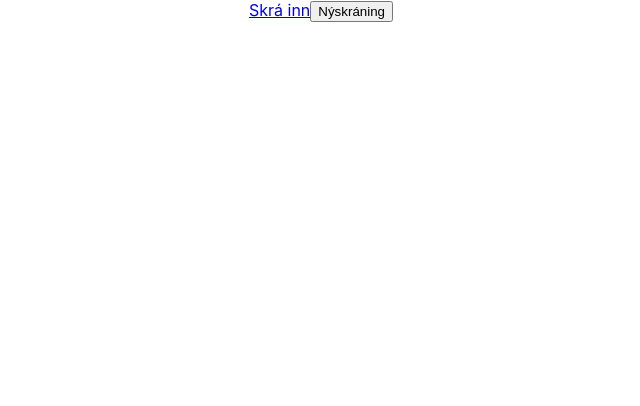
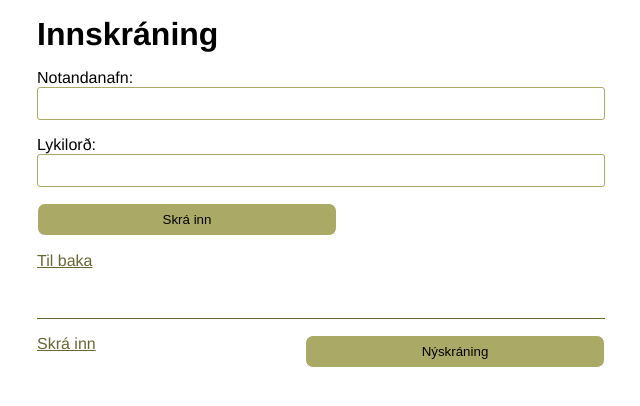
Before and after one commit to karirogg/vef2-2022-v4, a React (Create React App) app: page /login in a window 1280 px wide. Before the commit this address had no page. Shown: the top 406 px of the page, without its empty margins (319-959 px from the left). Built offline with nearby package versions, Linux system fonts and the light colour scheme.

Commit message:
Fully functioal version

```diff
--- a/src/App.css
+++ b/src/App.css
@@ -1,38 +1,183 @@
-.App {
-  text-align: center;
+html {
+  box-sizing: border-box;
 }
 
-.App-logo {
-  height: 40vmin;
-  pointer-events: none;
+*,
+*::before,
+*::after {
+  box-sizing: inherit;
+  margin: 0;
+  padding: 0;
 }
 
-@media (prefers-reduced-motion: no-preference) {
-  .App-logo {
-    animation: App-logo-spin infinite 20s linear;
-  }
+:root {
+  --fonts: Helvetica, Arial, sans-serif;
+  --color-white: #eee;
+  --color-accent: #aa6;
+  --color-accent-dark: #663;
+  --color-accent-light: #cc8;
 }
 
-.App-header {
-  background-color: #282c34;
-  min-height: 100vh;
+.App {
+  font-family: var(--fonts);
+  font-size: 16px;
+  margin: 0 auto;
+  max-width: 600px;
+  padding: 1rem;
+}
+
+h1,
+h2,
+h3 {
+  margin-bottom: 1rem;
+}
+
+a {
+  color: var(--color-accent-dark);
+}
+
+section {
+  margin-bottom: 1rem;
+}
+
+/** FORM **/
+
+.form {
   display: flex;
   flex-direction: column;
-  align-items: center;
-  justify-content: center;
-  font-size: calc(10px + 2vmin);
-  color: white;
+  margin-bottom: 1rem;
 }
 
-.App-link {
-  color: #61dafb;
+.field {
+  display: flex;
+  flex-direction: column;
+  margin-bottom: 1rem;
+  width: 100%;
 }
 
-@keyframes App-logo-spin {
-  from {
-    transform: rotate(0deg);
-  }
-  to {
-    transform: rotate(360deg);
-  }
+.field label {
+  font-size: 1rem;
 }
+
+.field input,
+.field textarea {
+  border: 1px solid var(--color-accent);
+  border-radius: 3px;
+  flex: 1;
+  padding: 8px;
+  width: 100%;
+}
+
+.field--textarea {
+  align-items: flex-start;
+}
+
+.field textarea {
+  flex: 1;
+  min-height: 6rem;
+}
+
+.field--invalid input,
+.field--invalid textarea {
+  background-color: var(--color-accent-light);
+  border-color: var(--color-accent);
+}
+
+.button {
+  background-color: var(--color-accent);
+  border: 1px solid #fff;
+  border-radius: 8px;
+  max-width: 300px;
+  padding: 0.5rem;
+  transition: background-color ease-in 200ms, color ease-in 200ms;
+  width: 100%;
+}
+
+.button:hover {
+  background-color: var(--color-accent-dark);
+  color: var(--color-white);
+}
+
+.button--margin {
+  margin-top: 1rem;
+}
+
+.button--large {
+  font-size: 2rem;
+}
+
+.errors {
+  margin-bottom: 2rem;
+  margin-top: 1rem;
+}
+
+.errors__title {
+  font-size: 1rem;
+  margin-top: 1rem;
+}
+
+/** VIÐBURÐIR **/
+
+.events {
+  margin-bottom: 2rem;
+}
+
+.events__event {
+  margin-bottom: 1rem;
+}
+
+.events__eventLink {
+  font-weight: bold;
+}
+
+.events__eventDescription {
+  display: block;
+  font-style: italic;
+}
+
+/** VIÐBURÐUR **/
+.event__info,
+.event__registered {
+  margin-bottom: 2rem;
+}
+
+.event__title {
+  font-size: 2rem;
+}
+
+.event__subtitle {
+  font-size: 1.5rem;
+}
+
+.event__registeredItem {
+  margin-bottom: 1rem;
+}
+
+.event__registeredName {
+  font-weight: bold;
+}
+
+.event__registeredComment {
+  display: block;
+  font-style: italic;
+}
+
+/** LINKUR **/
+.link {
+  margin-top: 1rem;
+}
+
+/** USER **/
+
+.user {
+  border-top: 1px solid var(--color-accent-dark);
+  display: flex;
+  justify-content: space-between;
+  flex-direction: row;
+  margin-top: 3rem;
+  padding-top: 1rem;
+}
+
+.user__loggedin {
+  margin-bottom: 0.5rem;
+}
--- a/src/App.js
+++ b/src/App.js
@@ -1,20 +1,13 @@
 import { useState } from 'react';
-import { Route, Routes } from 'react-router-dom';
 import './App.css';
-import { Event } from './components/Event';
-import { Events } from './components/Events';
-import { Login } from './components/Login';
+import { Layout } from './components/Layout';
 
 function App() {
   const [loggedIn, setLoggedIn] = useState(false);
 
   return (
     <div className="App">
-      <Routes>
-        <Route path="/" element={<Events />} />
-        <Route path="/events/:id" element={<Event loggedIn={loggedIn} />} />
-      </Routes>
-      <Login loggedIn={loggedIn} setLoggedIn={setLoggedIn} />
+      <Layout loggedIn={loggedIn} setLoggedIn={setLoggedIn} />
     </div>
   );
 }
--- a/src/components/Button.jsx
+++ b/src/components/Button.jsx
@@ -1,3 +1,7 @@
 export function Button({ children, onClick }) {
-  return <button onClick={onClick}>{children}</button>;
+  return (
+    <button className="button" onClick={onClick}>
+      {children}
+    </button>
+  );
 }
--- a/src/components/Event.jsx
+++ b/src/components/Event.jsx
@@ -1,55 +1,73 @@
 import React, { useEffect, useState } from 'react';
+import { Link, useParams } from 'react-router-dom';
+import { Button } from './Button';
 
 export function Event({ loggedIn }) {
   const [comment, setComment] = useState('');
   const [registrations, setRegistrations] = useState([]);
+  const [isRegistered, setIsRegistered] = useState(false);
   const [event, setEvent] = useState({});
+  const [loading, setLoading] = useState();
 
-  //const { id: eventID } = useParams();
+  const { id: eventID } = useParams();
 
   useEffect(() => {
     async function fetchData() {
-      const result = await fetch(`https://vef2-v3-kari.herokuapp.com/events/1`);
+      setLoading(true);
+      const result = await fetch(
+        `https://vef2-v3-kari.herokuapp.com/events/${eventID}`
+      );
 
       const { event, registrations } = await result.json();
 
-      console.log(event);
+      setLoading(false);
       setEvent(event);
       setRegistrations(registrations);
     }
 
     fetchData();
-  }, []);
+  }, [eventID]);
 
   const submitRegistration = (e) => {
     e.preventDefault();
-    setRegistrations([...registrations, { name: 'Admin', comment: comment }]);
+    setRegistrations([...registrations, { name: 'test', comment: comment }]);
     setComment('');
+    setIsRegistered(true);
   };
 
   return (
     <div>
-      <h1>{event.name}</h1>
-      <ul>
+      {loading && <p>Sækir gögn...</p>}
+      <h1 className="event__title">{event.name}</h1>
+      <div className="event__info">
+        <p>{event.description}</p>
+        <p>
+          Viðburður búinn til: {event.created} af {event.creator}
+        </p>
+      </div>
+      <ul className="event__registered">
         {registrations.map((registration, i) => (
-          <li key={i}>
-            <p>{registration.name}</p>
-            <p>{registration.comment}</p>
+          <li className="registered__item" key={i}>
+            <p className="event__registeredName">{registration.name}</p>
+            <p className="event__registeredComment">{registration.comment}</p>
           </li>
         ))}
       </ul>
-      {loggedIn && (
+      {loggedIn && !isRegistered && (
         <form onSubmit={submitRegistration}>
-          <label>
-            Athugasemd:
+          <div className="field">
+            <label>Athugasemd:</label>
             <input
               value={comment}
               onChange={(e) => setComment(e.target.value)}
             />
-          </label>
-          <button>Skrá á viðburð</button>
+          </div>
+          <Button>Skrá á viðburð</Button>
         </form>
       )}
+      <Link to={-1}>
+        <p className="link">Til baka</p>
+      </Link>
     </div>
   );
 }
--- a/src/components/Events.jsx
+++ b/src/components/Events.jsx
@@ -1,14 +1,18 @@
 import React, { useEffect, useState } from 'react';
+import { Link } from 'react-router-dom';
 
 export function Events() {
   const [events, setEvents] = useState([]);
+  const [loading, setLoading] = useState(false);
 
   useEffect(() => {
     async function fetchData() {
+      setLoading(true);
       const result = await fetch('https://vef2-v3-kari.herokuapp.com/events/');
 
       const events = await result.json();
 
+      setLoading(false);
       setEvents(events);
     }
 
@@ -17,9 +21,16 @@ export function Events() {
 
   return (
     <div>
-      <ul>
+      <h1>Viðburðasíðan</h1>
+      {loading && <p>Sækir gögn...</p>}
+      <ul className="events">
         {events.map((event) => (
-          <li key={event.id}>{event.name}</li>
+          <li className="events__event" key={event.id}>
+            <Link className="events__eventLink" to={`events/${event.id}`}>
+              {event.name}
+            </Link>
+            <p className="events__eventDescription">{event.description}</p>
+          </li>
         ))}
       </ul>
     </div>
--- a/src/components/Layout.jsx
+++ b/src/components/Layout.jsx
@@ -0,0 +1,19 @@
+import React from 'react';
+import { Route, Routes } from 'react-router-dom';
+import { Event } from './Event';
+import { Events } from './Events';
+import { Login } from './Login';
+import { LoginForm } from './LoginForm';
+
+export function Layout({ loggedIn, setLoggedIn }) {
+  return (
+    <React.Fragment>
+      <Routes>
+        <Route path="/" element={<Events />} />
+        <Route path="/events/:id" element={<Event loggedIn={loggedIn} />} />
+        <Route path="/login" element={<LoginForm />} />
+      </Routes>
+      <Login loggedIn={loggedIn} setLoggedIn={setLoggedIn} />
+    </React.Fragment>
+  );
+}
--- a/src/components/Login.jsx
+++ b/src/components/Login.jsx
@@ -4,18 +4,18 @@ import { Button } from './Button';
 
 export const Login = ({ loggedIn, setLoggedIn }) => {
   return (
-    <React.Fragment>
+    <div className="user">
       {loggedIn ? (
-        <div>
-          <p>Skráð/ur inn sem: Admin</p>
+        <React.Fragment>
+          <p className="user__loggedIn">Skráð/ur inn sem: test</p>
           <Button onClick={() => setLoggedIn(false)}>Útskráning</Button>
-        </div>
+        </React.Fragment>
       ) : (
-        <div>
+        <React.Fragment>
           <Link to="/login">Skrá inn</Link>
           <Button onClick={() => setLoggedIn(true)}>Nýskráning</Button>
-        </div>
+        </React.Fragment>
       )}
-    </React.Fragment>
+    </div>
   );
 };
--- /dev/null
+++ b/src/components/LoginForm.jsx
@@ -0,0 +1,36 @@
+import { useState } from 'react';
+import { Link } from 'react-router-dom';
+import { Button } from './Button';
+
+export function LoginForm() {
+  const [username, setUsername] = useState('');
+  const [password, setPassword] = useState('');
+
+  return (
+    <div>
+      <h1>Innskráning</h1>
+      <form onSubmit={(e) => e.preventDefault()}>
+        <div className="field">
+          <label>Notandanafn:</label>
+          <input
+            type="text"
+            value={username}
+            onChange={(e) => setUsername(e.target.value)}
+          />
+        </div>
+        <div className="field">
+          <label>Lykilorð:</label>
+          <input
+            type="password"
+            value={password}
+            onChange={(e) => setPassword(e.target.value)}
+          />
+        </div>
+        <Button>Skrá inn</Button>
+      </form>
+      <Link to={-1}>
+        <p className="link">Til baka</p>
+      </Link>
+    </div>
+  );
+}
```
